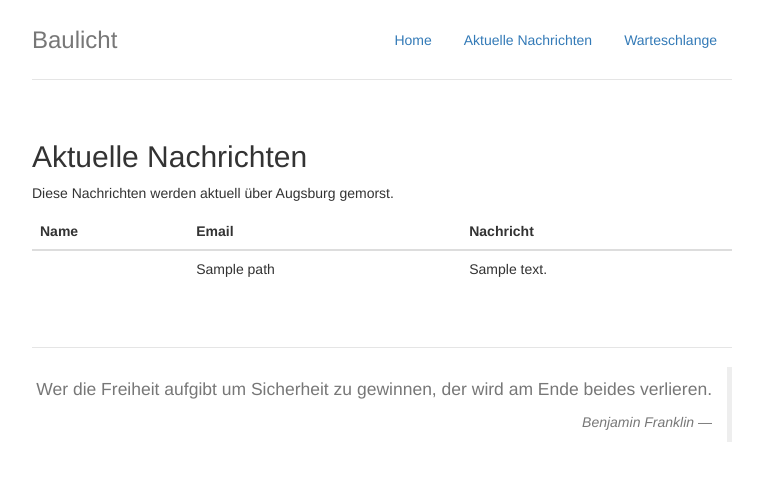
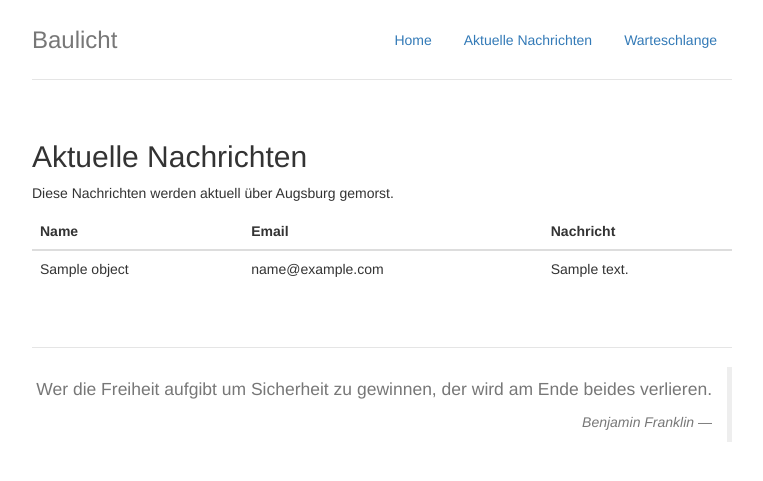
Before and after one commit to elnappo/Baulicht, a Django app: template Webinterface/main/templates/active_list.html in a window 1280 px wide. Shown: the top 481 px of the page, without its empty margins (258-1021 px from the left). Run offline with Django 3.2, Linux system fonts and the light colour scheme; the template is opened without the code that fills it: most values are stand-ins (such as "Sample title", 1, 10 or a date in 2020); parts of the project's set-up code (start-up, migrations or seed data) failed here and were passed over; some libraries are stand-ins or nearby versions.

```diff
--- a/Webinterface/main/templates/active_list.html
+++ b/Webinterface/main/templates/active_list.html
@@ -18,14 +18,22 @@
         </tr>
     </thead>
     <tbody>
-    {% for text in texts %}
+    {% for object in object_list %}
     <tr>
-        <td></td>
-        <td>{{ text.path }}</td>
-        <td>{{ text.text }}</td>
+        <td>
+        {% if object.name %}
+            {{ object.name }}
+        {% else %}
+            Anonym
+        {% endif %}
+        </td>
+        <td>{{ object.email }}</td>
+        <td>{{ object.text }}</td>
     </tr>
     {% empty %}
-    <tr>Zur Zeit gibt es keine aktiven Nachrichten.</tr>
+    <tr>
+        <td>Zur Zeit gibt es keine aktiven Nachrichten.</td>
+    </tr>
     {% endfor %}
     </tbody>
 </table>
--- a/Webinterface/main/urls.py
+++ b/Webinterface/main/urls.py
@@ -1,7 +1,7 @@
 from django.conf.urls import patterns, url
 from django.contrib.auth.decorators import login_required
 
-from main.views import MessageCreate, Queue
+from main.views import MessageCreate, QueueList
 
 
 urlpatterns = patterns('',
@@ -10,7 +10,7 @@ urlpatterns = patterns('',
     # url(r'^blog/', include('blog.urls')),
 
     url(r'^create/$', MessageCreate.as_view(), name='create'),
-    url(r'^queue/$', Queue.as_view(), name='queue'),
-    url(r'^active$', 'main.views.active_messeages', name='active'),
-    url(r'^active$', Queue.as_view(), name='active'),
+    url(r'^queue/$', QueueList.as_view(), name='queue'),
+    # url(r'^active$', 'main.views.active_messeages', name='active'),
+    url(r'^active$', ActiveList.as_view(), name='active'),
 )
```
Also changed, not shown: Webinterface/main/views.py (+7 -2 lines), Webinterface/main/templates/queue_list.html (renamed from Webinterface/main/templates/queue.html).
